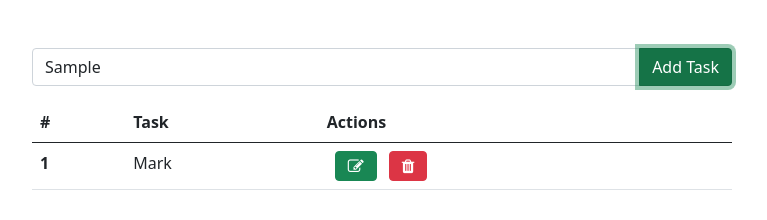
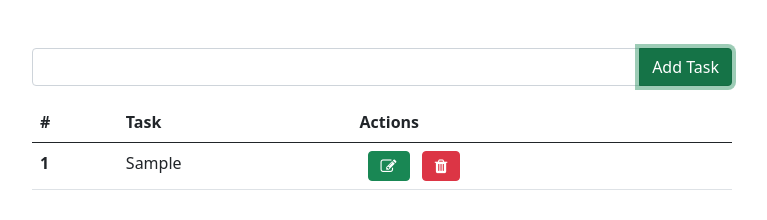
Before and after one commit to PatelKurvesh/To-Do-List-in-JavaScript, a plain HTML site: page index.html in a window 1280 px wide. Both pictures are taken after typing "Sample" into the empty fields and a click on the button "Add Task". Shown: the whole page, without its empty margins (258-1025 px from the left). Drawn offline with nearby package versions, Linux system fonts and the light colour scheme.

Commit message:
Add Btn Complete

```diff
--- a/index.html
+++ b/index.html
@@ -21,6 +21,7 @@
             <input
               type="text"
               class="form-control"
+              id="task"
               placeholder="Add Your Task"
               aria-label="Recipient's username"
               aria-describedby="button-addon2"
@@ -28,7 +29,7 @@
             <button
               class="btn text-white btn-success"
               type="button"
-              id="button-addon2"
+              id="addtask"
             >
               Add Task
             </button>
@@ -42,12 +43,12 @@
                 <th scope="col">Actions</th>
               </tr>
             </thead>
-            <tbody>
-              <tr>
+            <tbody id="records">
+              <!-- <tr>
                 <th scope="row">1</th>
                 <td>Mark</td>
                 <td><i class="btn fa fa-edit btn-success text-white mx-2"></i> <i class="fa fa-trash btn text-white btn-danger  "></i></td>
-              </tr>
+              </tr> -->
 
             </tbody>
           </table>
--- a/script.js
+++ b/script.js
@@ -1 +1,51 @@
-console.log("Hello");
+const addTaskBtn = document.getElementById("addtask");
+const taskField = document.getElementById("task");
+const recordsDisplay = document.getElementById("records")
+
+
+let taskArray = [];
+
+let objStr = localStorage.getItem('users');
+if(objStr!=null){
+
+    taskArray = JSON.parse(objStr);
+}
+DisplayInfo();
+
+addTaskBtn.onclick=()=>{
+    const text = taskField.value;
+    taskArray.push({'task':text})
+    SaveInfo(taskArray);
+    taskField.value=" ";
+    DisplayInfo();
+}
+
+
+function SaveInfo(taskArray){
+    let str = JSON.stringify(taskArray);
+    localStorage.setItem('users', str);
+}
+
+function DisplayInfo(){
+    let statement =" ";
+    taskArray.forEach ((user,i) => {
+        statement += `<tr>
+        <th scope="row">${i+1}</th>
+        <td>${user.task}</td>
+        <td><i class="btn fa fa-edit btn-success text-white mx-2 onclick="EditInfo(${i})"></i>
+        <i class="fa fa-trash btn text-white btn-danger onclick="DeleteInfo(${i}) "></i></td>
+      </tr>`
+    });
+    recordsDisplay.innerHTML=statement;
+
+
+
+}
+
+function EditInfo(){
+
+}
+
+function DeleteInfo(){
+
+}
```
